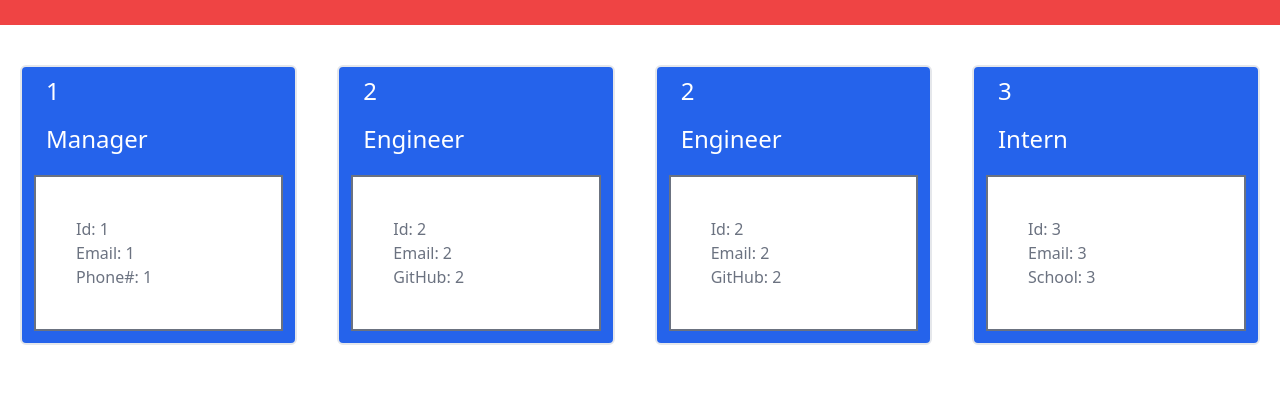
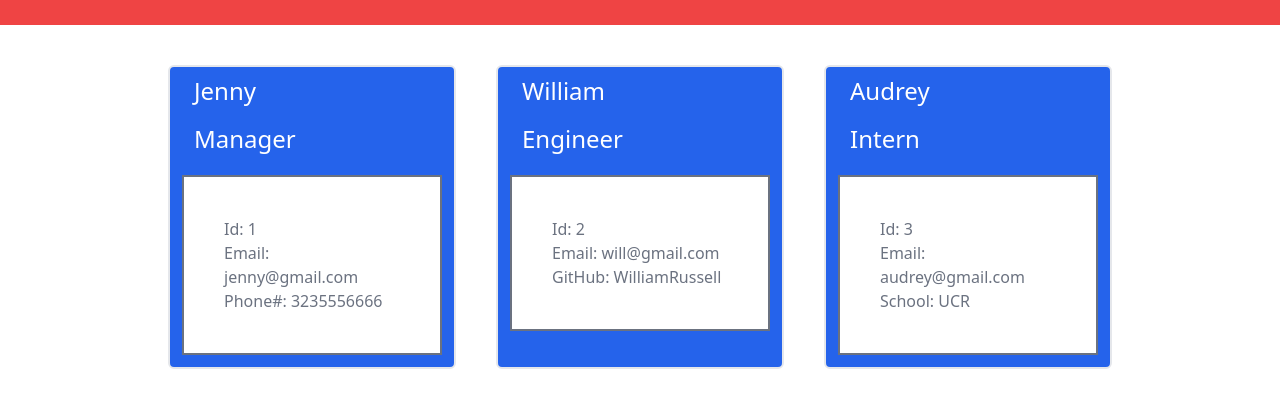
Before and after one commit to JennyRussell/Team-Profile-Generator, a website: page my-team-example.html in a window 1280 px wide. Shown: the part 127-534 px from the top of the page. Drawn offline with nearby package versions, Linux system fonts and the light colour scheme.

Commit message:
update readme

```diff
--- a/createHtmlPage.js
+++ b/createHtmlPage.js
@@ -20,7 +20,7 @@ function createHtmlPage(teamMemberArray) {
         <h1 id="role" class="text-left p-2 mx-4 text-2xl">${teamMemberArray[0].role}</h1>
         <ul class="list-none bg-white text-gray-500 p-10 border-2 border-gray-500 m-3">
             <li id="id">Id: ${teamMemberArray[0].id}</li>
-            <li id="email"><a href="https://mail.google.com/mail/?view=cm&fs=1&to=${teamMemberArray[0].email}"/a>Email: ${teamMemberArray[0].email}</li>
+            <li id="email"><a href="https://mail.google.com/mail/?view=cm&fs=1&to=${teamMemberArray[0].email}">Email: ${teamMemberArray[0].email}</a></li>
             <li id="more">Phone#: ${teamMemberArray[0].officeNumber}</li>
          </ul>
         </div>`
@@ -36,7 +36,7 @@ function createHtmlPage(teamMemberArray) {
         <li id="email">Email: ${teamMemberArray[i].email}</li>`
 
         if (teamMemberArray[i].github !== "" && teamMemberArray[i].github !== undefined) {
-            html += `<li id="github"><a href="https://github.com/${teamMemberArray[i].github}"/a>GitHub: ${teamMemberArray[i].github}</li>
+            html += `<li id="github"><a href="https://github.com/${teamMemberArray[i].github}">GitHub: ${teamMemberArray[i].github}</a></li>
             </ul>
             </div>`
 
--- a/my-team.html
+++ b/my-team-example.html
@@ -15,33 +15,26 @@
 <h1 class="bg-red-500 text-7xl text-white p-10 flex justify-center font-serif">My Team</h1>
 <div class="container flex justify-center">
     <div class="employee-card w-72 border-2 bg-blue-600 text-white rounded-md my-10 mx-5">
-        <h1 id="name" class="text-left p-2 mx-4 text-2xl">1</h1>
+        <h1 id="name" class="text-left p-2 mx-4 text-2xl">Jenny</h1>
         <h1 id="role" class="text-left p-2 mx-4 text-2xl">Manager</h1>
         <ul class="list-none bg-white text-gray-500 p-10 border-2 border-gray-500 m-3">
             <li id="id">Id: 1</li>
-            <li id="email"><a href="https://mail.google.com/mail/?view=cm&fs=1&to=1"/a>Email: 1</li>
-            <li id="more">Phone#: 1</li>
+            <li id="email"><a href="https://mail.google.com/mail/?view=cm&fs=1&to=jenny@gmail.com">Email: jenny@gmail.com</a></li>
+            <li id="more">Phone#: 3235556666</li>
          </ul>
         </div> <div class="employee-card w-72 border-2 bg-blue-600 text-white rounded-md my-10 mx-5">
-    <h1 id="name" class="text-left p-2 mx-4 text-2xl">2</h1>
+    <h1 id="name" class="text-left p-2 mx-4 text-2xl">William</h1>
     <h1 id="role" class="text-left p-2 mx-4 text-2xl">Engineer</h1>
     <ul class="list-none bg-white text-gray-500 p-10 border-2 border-gray-500 m-3">
         <li id="id">Id: 2</li>
-        <li id="email">Email: 2</li><li id="github"><a href="https://github.com/2"/a>GitHub: 2</li>
+        <li id="email">Email: will@gmail.com</li><li id="github"><a href="https://github.com/WilliamRussell">GitHub: WilliamRussell</a></li>
             </ul>
             </div> <div class="employee-card w-72 border-2 bg-blue-600 text-white rounded-md my-10 mx-5">
-    <h1 id="name" class="text-left p-2 mx-4 text-2xl">2</h1>
-    <h1 id="role" class="text-left p-2 mx-4 text-2xl">Engineer</h1>
-    <ul class="list-none bg-white text-gray-500 p-10 border-2 border-gray-500 m-3">
-        <li id="id">Id: 2</li>
-        <li id="email">Email: 2</li><li id="github"><a href="https://github.com/2"/a>GitHub: 2</li>
-            </ul>
-            </div> <div class="employee-card w-72 border-2 bg-blue-600 text-white rounded-md my-10 mx-5">
-    <h1 id="name" class="text-left p-2 mx-4 text-2xl">3</h1>
+    <h1 id="name" class="text-left p-2 mx-4 text-2xl">Audrey</h1>
     <h1 id="role" class="text-left p-2 mx-4 text-2xl">Intern</h1>
     <ul class="list-none bg-white text-gray-500 p-10 border-2 border-gray-500 m-3">
         <li id="id">Id: 3</li>
-        <li id="email">Email: 3</li><li id="school">School: 3</li>
+        <li id="email">Email: audrey@gmail.com</li><li id="school">School: UCR</li>
             </ul>
             </div>
 
```
Also changed, not shown: README.md, my-team.png (added).
